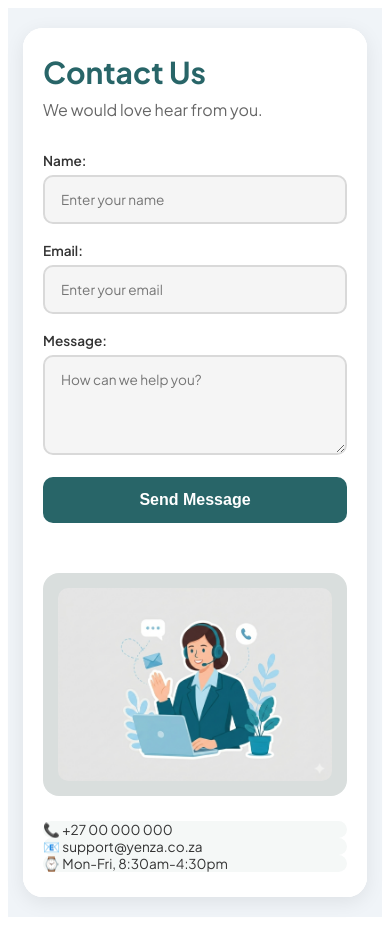
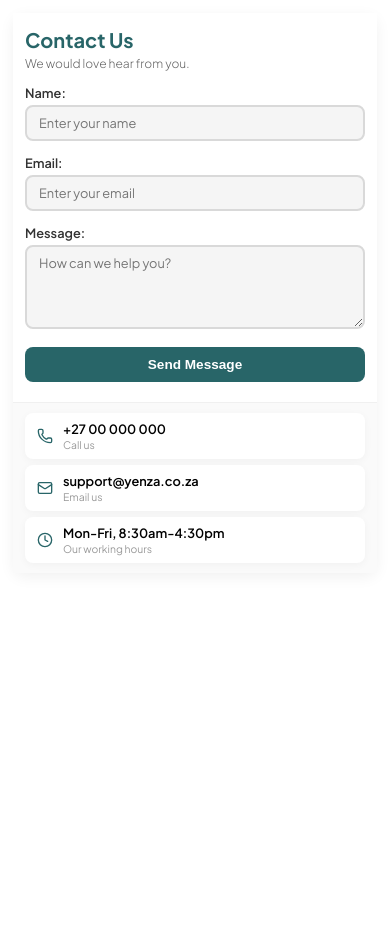
Before and after one commit to nonhlanhlakunene/lca-yenza-frontend, a Vue app: page /contact in a window 390 px wide. After the commit the page ends 844 px from the top, so only its background shows below. Built offline with nearby package versions, Linux system fonts and the light colour scheme.

Commit message:
Completed contact page layput and styling

```diff
--- a/package.json
+++ b/package.json
@@ -9,6 +9,7 @@
     "preview": "vite preview"
   },
   "dependencies": {
+    "lucide-vue-next": "^1.0.0",
     "vue": "^3.5.40",
     "vue-router": "^5.2.0",
     "vuex": "^4.1.0"
--- a/src/views/ContactView.vue
+++ b/src/views/ContactView.vue
@@ -1,90 +1,133 @@
 <template>
   <div class="contact-page">
+
+    <p id="confirm-message" v-if="messageSent">
+      Thank you, the team will get back to you soon!
+    </p>
+
     <div class="contact-card">
-
       <div class="contact-content">
         <div class="form-column">
           <h1>Contact Us</h1>
-                    <h3>We would love  hear from you.</h3>
+          <h3>We would love hear from you.</h3>
 
           <form class="contact-form" @submit.prevent="sendMessage">
             <div class="form-group">
               <label for="n-name">Name:</label>
-                            <input type="text" id="n-name" name="name" placeholder="Enter your name" required>
+              <input
+                type="text"
+                id="n-name"
+                name="name"
+                placeholder="Enter your name"
+                required
+              />
             </div>
 
             <div class="form-group">
               <label for="n-email">Email:</label>
-                            <input type="email" id="n-email" name="email" placeholder="Enter your email" required>
+              <input
+                type="email"
+                id="n-email"
+                name="email"
+                placeholder="Enter your email"
+                required
+              />
             </div>
 
             <div class="form-group">
               <label for="n-message">Message:</label>
-                            <textarea id="n-message" name="message" rows="4" placeholder="How can we help you?"></textarea>
+              <textarea
+                id="n-message"
+                name="message"
+                rows="4"
+                placeholder="How can we help you?"
+              ></textarea>
             </div>
             <button class="send-button" type="submit">Send Message</button>
           </form>
         </div>
 
-
-
-
         <div class="contact-info">
-
           <div class="contact-image">
-                        <img :src="contactImage"
-                        alt="Image of woman with headphone and laptop" width="100%">
+            <img
+              :src="contactImage"
+              alt="Image of woman with headphone and laptop"
+              width="100%"
+            />
+          </div>
+        </div>
+      </div>
+      <div class="contact-icons">
+        <div class="icon-item">
+          <Phone />
+          <div class="icon-text">
+            <span class="icon-value">+27 00 000 000</span>
+            <span class="icon-label">Call us</span>
+          </div>
         </div>
 
-                    <div class="contact-icons">
-                        <p>📞 +27 00 000 000</p>
-                        <p>📧 support@yenza.co.za </p>
-                        <p>⌚ Mon-Fri, 8:30am-4:30pm</p>
+        <div class="icon-item">
+          <Mail />
+          <div class="icon-text">
+            <span class="icon-value">support@yenza.co.za</span>
+            <span class="icon-label">Email us</span>
+          </div>
         </div>
 
+        <div class="icon-item">
+          <Clock />
+          <div class="icon-text">
+            <span class="icon-value">Mon-Fri, 8:30am-4:30pm</span>
+            <span class="icon-label">Our working hours</span>
+          </div>
         </div>
       </div>
     </div>
 
-        <p id="confirm-message" v-if="messageSent">Thank you, the team will get back to you soon!</p>
+
   </div>
-
 </template>
 
 <script>
 //Fetching image file into this component
 //"contactImgFile" is a name i chose myself
-import contactImgFile from "../assets/image-of-woman-with-headphone-and-laptop.jpg"
+import contactImgFile from "../assets/woman-on-a-call-using-headphones-with-laptop.png";
 
+import { Phone, Mail, Clock } from "lucide-vue-next";
 //Every component's script needs this wrapper
 export default {
+  components: {
+    Phone,
+    Mail,
+    Clock,
+  },
+
   data: function () {
     return {
       contactImage: contactImgFile,
-            messageSent: false
-        }
+      messageSent: false,
+    };
   },
 
   methods: {
-        sendMessage: function() {
-            this.messageSent = true
-        }
-    }
-}
+    sendMessage: function () {
+      this.messageSent = true;
+    },
+  },
+};
 </script>
 
-
 <style>
-@import url('https://fonts.googleapis.com/css2?family=Plus+Jakarta+Sans:wght@300;400;500;600;700&display=swap');
+@import url("https://fonts.googleapis.com/css2?family=Plus+Jakarta+Sans:wght@300;400;500;600;700&display=swap");
 
 :root {
-  --color-page: #FFFFFF;
+  --color-page: #ffffff;
   --color-primary: #286568;
-  --color-primary-dark: #21595C;
-  --color-text: #E8E8E8;
-  --color-text-muted: #C7C7C7;
-  --color-border: #D9D9D9;
-  --font-main: 'Plus Jakarta Sans', sans-serif;
+  --color-primary-dark: #21595c;
+  --color-text: #e8e8e8;
+  --color-text-muted: #c7c7c7;
+  --color-border: #d9d9d9;
+  --font-main: "Plus Jakarta Sans", sans-serif;
   --font-xs: 0.7rem;
   --font-sm: 0.85rem;
   --font-md: 1rem;
@@ -109,20 +152,10 @@ export default {
 
 .contact-page {
   font-family: var(--font-main);
-    background: #f0f4f8;
-    display: flex;
-    justify-content: center;
+  /* display: flex; */
+  /* justify-content: center; */
   align-items: center;
-    padding: 40px 20px;
-}
-
-.contact-card {
-    background: var(--color-page);
-    border-radius: 20px;
-    max-width: var(--page-max-width);
-    width: 100%;
-    box-shadow: 0 5px 20px rgba(0, 0, 0, 0.08);
-    overflow: hidden;
+  /* padding: 40px 20px; */
 }
 
 .contact-content {
@@ -132,7 +165,7 @@ export default {
 }
 
 .form-column {
-    padding: 50px 40px;
+  padding: 10px 80px;
   background: var(--color-page);
 }
 
@@ -140,13 +173,14 @@ export default {
   color: var(--color-primary);
   font-size: var(--font-xl);
   margin-bottom: var(--spacing-xs);
-    font-weight: 700;
+  font-weight: bolder;
+  font-size: 50px;
 }
 
 .form-column h3 {
   color: #666;
   font-size: var(--font-md);
-    font-weight: 400;
+  font-weight: 200;
   margin-bottom: var(--spacing-md);
 }
 
@@ -207,52 +241,92 @@ export default {
 
 .contact-info {
   background: var(--color-page);
-    padding: 50px 40px;
   display: flex;
-    flex-direction: column;
-    justify-content: space-between;
   align-items: center;
-    gap: 25px;
+  justify-content: center;
 }
 
 .contact-image {
   width: 100%;
-    background: #d9dedd;
-    border-radius: 16px;
-    padding: 20px;
   display: flex;
   align-items: center;
   justify-content: center;
-    flex: 1;
 }
 
 .contact-image img {
   width: 100%;
+  max-width: 600px;
+  /* height: 700px; */
   height: auto;
-    max-height: 320px;
   object-fit: contain;
   display: block;
-    border-radius: 10px;
+  border-radius: 0;
+}
+
+.contact-icons svg {
+  color: var(--color-primary);
+  width: 20px;
+  height: 30px;
+  margin-right: 10px;
+  vertical-align: middle;
+}
+
+
+
+.contact-icons {
+  display: grid;
+  grid-template-columns: repeat(3, 1fr);
+  gap: 20px;
+  padding: 10px 80px 10px;
+  border-top: 1px solid #f0f0f0;
+  background: #fafafa;
+}
+
+.contact-icons p {
+  background: transparent;
+  border-radius: 0;
+  color: #333;
+  font-size: var(--font-sm);
+  padding: 0px 20px;
+  border-right: 1px solid #d5e4e4;
   transition: all 0.3s ease;
 }
 
-.contact-icons {
-    width: 100%;
-    margin-top: auto;
+.contact-icons p:last-child {
+  border-right: none;
 }
 
-.contact-icons p {
-    background: #f5f8f7;
-    border-radius: 10px;
-    color: #333;
-    font-size: var(--font-sm);
-    transition: all 0.3s ease;
+.contact-icons :hover {
+  transform: translateY(-2px);
+  color: var(--color-primary);
 }
 
-.contact-icons p:hover {
-    transform: translateX(5px);
-    background: #e8f3f0;
-    box-shadow: 0 3px 10px rgba(0, 0, 0, 0.06);
+.icon-item {
+  display: flex;
+  align-items: center;
+  gap: 10px;
+  padding: 18px 24px;
+  background: white;
+  border-radius: 12px;
+  box-shadow: 0 2px 8px rgba(0, 0, 0, 0.04);
+}
+
+.icon-text {
+  display: flex;
+  flex-direction: column;
+}
+
+.icon-value {
+  font-size: 0.95rem;
+  font-weight: 600;
+  /* color: #1a1a1a; */
+  line-height: 1.3;
+}
+
+.icon-label {
+  font-size: 0.8rem;
+  color: #999;
+  line-height: 1.3;
 }
 
 #confirm-message {
@@ -267,39 +341,208 @@ export default {
   font-weight: 500;
 }
 
+/* ========== MEDIA QUERIES ========== */
+
+/* Tablet - 850px and below */
 @media (max-width: 850px) {
   .contact-content {
     grid-template-columns: 1fr;
   }
+
   .form-column {
-        padding: 30px 30px;
+    padding: 30px 40px;
   }
+
+  .form-column h1 {
+    font-size: 38px;
+  }
+
+  .form-column h3 {
+    font-size: 1rem;
+  }
+
+  /* HIDE IMAGE ON TABLET AND MOBILE */
   .contact-info {
-        padding: 30px 30px;
+    display: none;
   }
-    .contact-image img {
-        max-height: 250px;
+
+  /* Icons stay in 3 columns on tablet */
+  .contact-icons {
+    grid-template-columns: repeat(3, 1fr);
+    padding: 20px 30px;
+    gap: 15px;
+  }
+
+  .icon-item {
+    padding: 14px 16px;
+  }
+
+  .contact-icons svg {
+    width: 18px;
+    height: 24px;
+    margin-right: 8px;
+  }
+
+  .icon-value {
+    font-size: 0.85rem;
+  }
+
+  .icon-label {
+    font-size: 0.7rem;
+  }
+
+  .send-button {
+    padding: 14px 40px;
+    font-size: 0.95rem;
   }
 }
 
+/* Mobile - 600px and below */
 @media (max-width: 600px) {
   .contact-page {
-        padding: 20px 15px;
+    padding: 8px;
   }
+
+  .contact-card {
+    border-radius: 10px;
+    box-shadow: 0 4px 15px rgba(0, 0, 0, 0.06);
+  }
+
   .form-column {
-        padding: 25px 20px;
+    padding: 18px 16px 25px;
   }
+
   .form-column h1 {
-        font-size: 30px;
+    font-size: 24px;
+    margin-bottom: 4px;
   }
-    .contact-info {
-        padding: 25px 20px;
+
+  .form-column h3 {
+    font-size: 0.85rem;
+    margin-bottom: 18px;
+    font-weight: 300;
   }
-    .contact-image {
-        padding: 15px;
+
+  .form-group {
+    margin-bottom: 14px;
   }
-    .contact-image img {
-        max-height: 200px;
+
+  .contact-form label {
+    font-size: 0.8rem;
+    margin-bottom: 4px;
+  }
+
+  .contact-form input,
+  .contact-form textarea {
+    padding: 10px 14px;
+    font-size: 0.85rem;
+    border-radius: 8px;
+  }
+
+  .contact-form textarea {
+    min-height: 80px;
+  }
+
+  .send-button {
+    padding: 12px 20px;
+    font-size: 0.9rem;
+    border-radius: 8px;
+  }
+
+  /* Stack icons vertically on mobile */
+  .contact-icons {
+    grid-template-columns: 1fr;
+    padding: 12px 16px;
+    gap: 8px;
+  }
+
+  .icon-item {
+    padding: 10px 14px;
+    border-radius: 8px;
+    gap: 12px;
+  }
+
+  .contact-icons svg {
+    width: 18px;
+    height: 24px;
+    margin-right: 0;
+    flex-shrink: 0;
+  }
+
+  .icon-value {
+    font-size: 0.85rem;
+    font-weight: 600;
+  }
+
+  .icon-label {
+    font-size: 0.7rem;
+  }
+
+  #confirm-message {
+    margin: 12px 8px 0;
+    padding: 10px 14px;
+    font-size: 0.85rem;
+    border-radius: 8px;
+  }
+}
+
+/* Small Mobile - 400px and below */
+@media (max-width: 400px) {
+  .contact-page {
+    padding: 5px;
+  }
+
+  .form-column {
+    padding: 14px 12px 20px;
+  }
+
+  .form-column h1 {
+    font-size: 20px;
+  }
+
+  .form-column h3 {
+    font-size: 0.75rem;
+    margin-bottom: 14px;
+  }
+
+  .contact-form input,
+  .contact-form textarea {
+    padding: 8px 12px;
+    font-size: 0.8rem;
+  }
+
+  .send-button {
+    padding: 10px 16px;
+    font-size: 0.85rem;
+  }
+
+  .contact-icons {
+    padding: 10px 12px;
+    gap: 6px;
+  }
+
+  .icon-item {
+    padding: 8px 12px;
+    gap: 10px;
+  }
+
+  .contact-icons svg {
+    width: 16px;
+    height: 20px;
+  }
+
+  .icon-value {
+    font-size: 0.8rem;
+  }
+
+  .icon-label {
+    font-size: 0.65rem;
+  }
+
+  #confirm-message {
+    margin: 10px 5px 0;
+    padding: 8px 12px;
+    font-size: 0.8rem;
   }
 }
 </style>
```
Also changed, not shown: src/assets/woman-on-a-call-using-headphones-with-laptop.png (added), 1 other file (tests, documents, lock files or other folders). Lines whose indentation alone changed are shown as unchanged.
